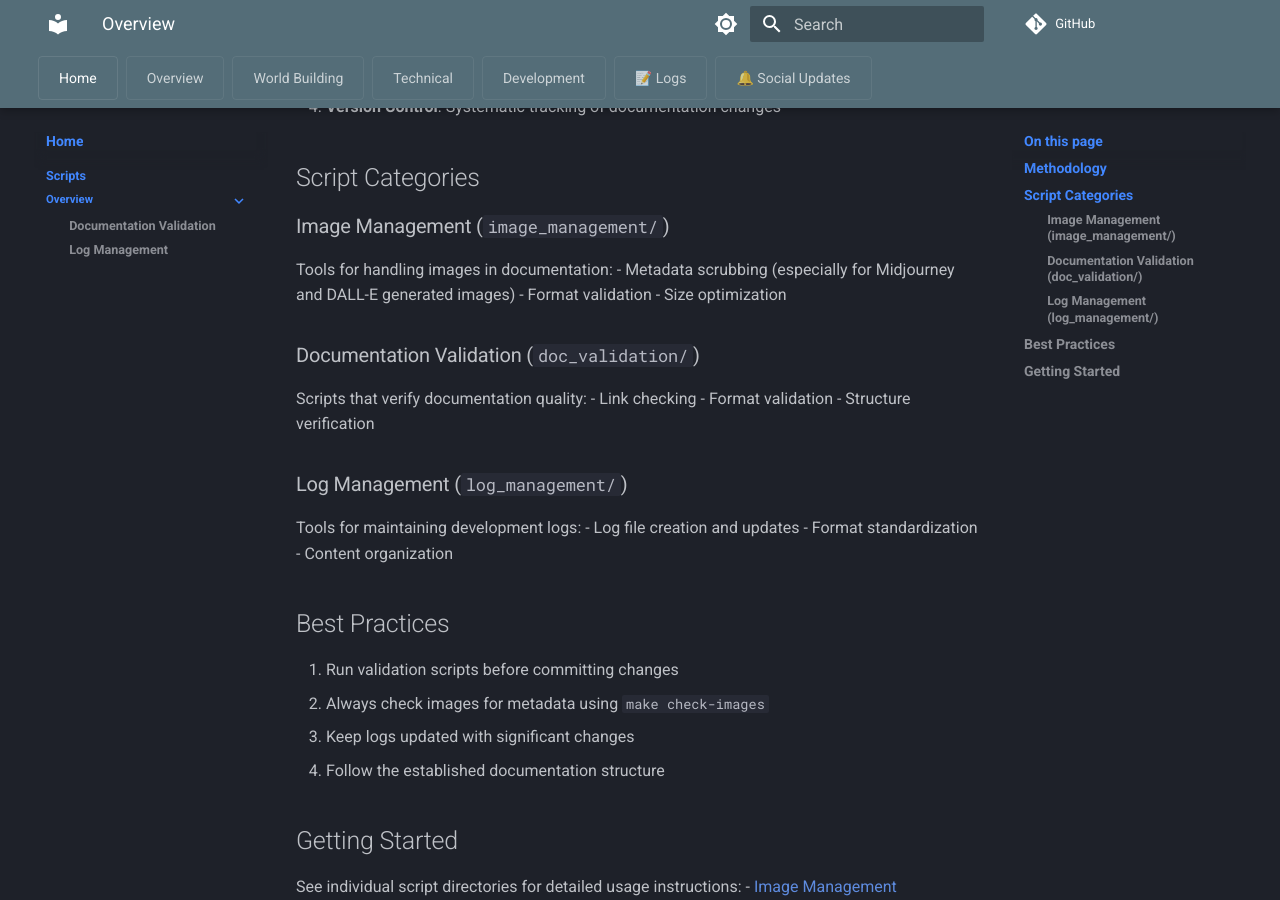
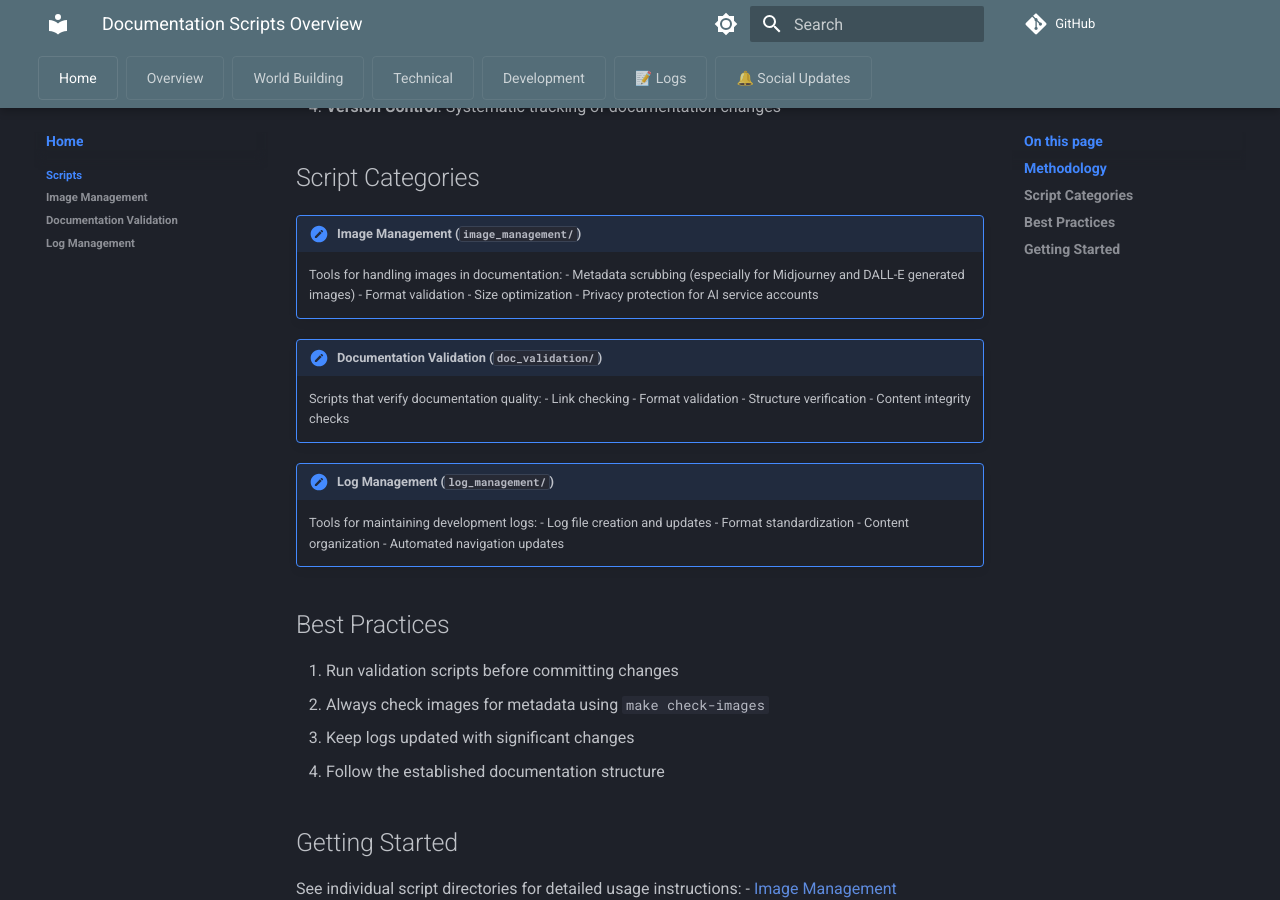
Before and after one commit to MaterDev/thepath-ai_pi, an MkDocs documentation site: the page built from docs/scripts/README.md, in a window 1280 px wide and 900 px high, scrolled down 456 px. Built offline with MkDocs 1.6.1 and Material for MkDocs 9.7.7, drawn with Linux system fonts in a browser that asks for light colours; comment, search, counter and statistics services are not loaded.

Commit message:
docs: Add admonitions to script categories and fix metadata

```diff
--- a/docs/scripts/README.md
+++ b/docs/scripts/README.md
@@ -1,3 +1,8 @@
+---
+title: Documentation Scripts Overview
+description: Overview of scripts used for managing and validating documentation
+---
+
 # Overview of Documentation Scripts
 
 The code for this documentation contains scripts designed to maintain the quality and integrity of the AI-Pi documentation system. These tools automate the processes of validation, logging, and content management to ensure consistency and accuracy across all documentation.
@@ -13,23 +18,26 @@ Our documentation system is built on several key principles:
 
 ## Script Categories
 
-### Image Management (`image_management/`)
-Tools for handling images in documentation:
-- Metadata scrubbing (especially for Midjourney and DALL-E generated images)
-- Format validation
-- Size optimization
+!!! note "Image Management (`image_management/`)"
+    Tools for handling images in documentation:
+    - Metadata scrubbing (especially for Midjourney and DALL-E generated images)
+    - Format validation
+    - Size optimization
+    - Privacy protection for AI service accounts
 
-### Documentation Validation (`doc_validation/`)
-Scripts that verify documentation quality:
-- Link checking
-- Format validation
-- Structure verification
+!!! note "Documentation Validation (`doc_validation/`)"
+    Scripts that verify documentation quality:
+    - Link checking
+    - Format validation
+    - Structure verification
+    - Content integrity checks
 
-### Log Management (`log_management/`)
-Tools for maintaining development logs:
-- Log file creation and updates
-- Format standardization
-- Content organization
+!!! note "Log Management (`log_management/`)"
+    Tools for maintaining development logs:
+    - Log file creation and updates
+    - Format standardization
+    - Content organization
+    - Automated navigation updates
 
 ## Best Practices
 
--- a/mkdocs.yml
+++ b/mkdocs.yml
@@ -64,10 +64,13 @@ nav:
 - Home:
   - Overview: index.md
   - Scripts:
-    - Overview:
-      - Overview: scripts/README.md
-      - Documentation Validation: scripts/doc_validation/README.md
-      - Log Management: scripts/log_management/README.md
+    - Overview: scripts/README.md
+    - Image Management:
+      - Overview: scripts/image_management/README.md
+    - Documentation Validation:
+      - Overview: scripts/doc_validation/README.md
+    - Log Management:
+      - Overview: scripts/log_management/README.md
 - Overview:
   - Project Scope: overview/project-scope.md
   - Research Objectives: overview/research-objectives.md
```
